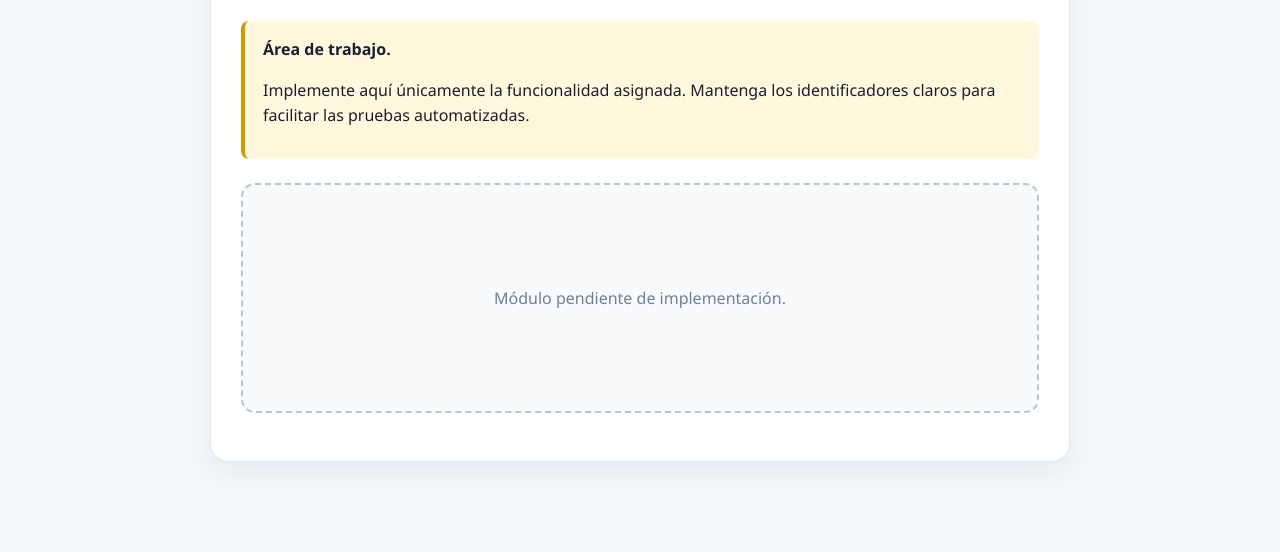
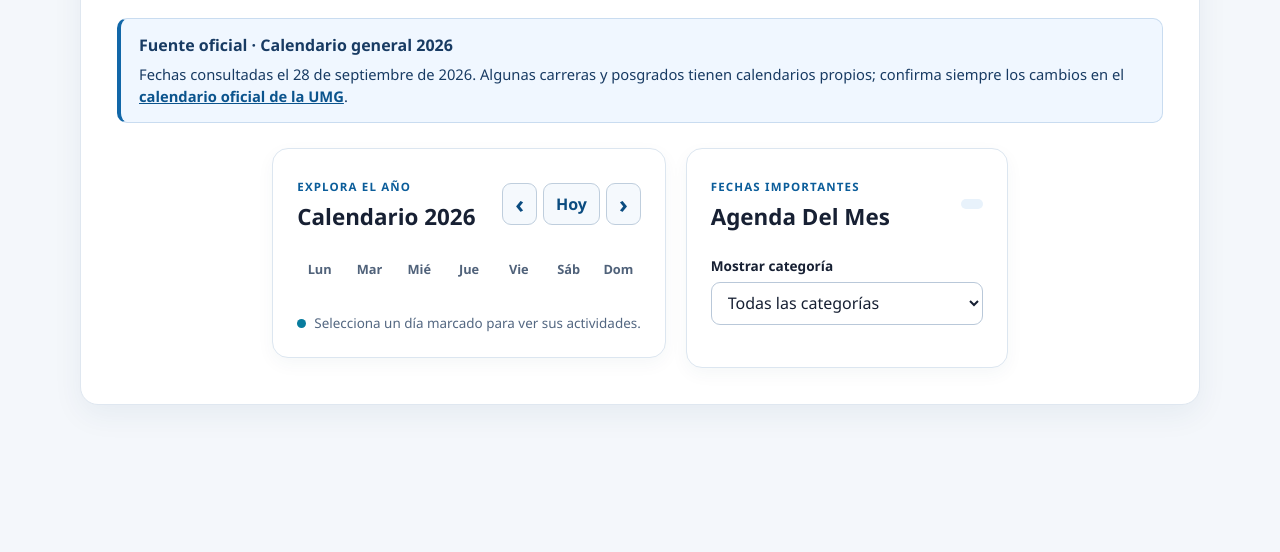
Before and after one commit to DarknessGT/portal-universitario-2026, a plain HTML site: page modules/15-calendario/index.html in a window 1280 px wide. Shown: the part 248-800 px from the top of the page. Drawn offline with Linux system fonts and the light colour scheme.

Commit message:
Diseñar interfaz adaptable del calendario académico

```diff
--- /dev/null
+++ b/modules/15-calendario/calendario.css
@@ -0,0 +1,49 @@
+/* Estilos propios del módulo 15; no afectan a los demás módulos. */
+.calendar-module .module-page{max-width:1160px}
+.calendar-module .module-workspace{padding:clamp(18px,4vw,36px)}
+.calendar-module h1{margin:14px 0 4px;font-size:clamp(1.8rem,4vw,2.6rem);line-height:1.2}
+.calendar-intro{color:#465972;margin:0 0 24px}
+.calendar-source{border:1px solid #c9dcf0;border-left:4px solid #1167a8;border-radius:10px;background:#f0f7ff;padding:14px 18px;margin-bottom:25px;color:#183b63}
+.calendar-source p{margin:5px 0 0;font-size:.92rem}
+.calendar-source a{color:#0b548d;font-weight:700}
+.calendar-module .student-area{display:block;min-height:0;padding:0;border:0;background:transparent}
+.calendar-layout{display:grid;grid-template-columns:minmax(0,1.1fr) minmax(0,.9fr);gap:20px;align-items:start}
+.calendar-panel{min-width:0;border:1px solid #dce6f0;border-radius:16px;padding:clamp(15px,2.5vw,24px);background:white;box-shadow:0 6px 18px #173b650b}
+.calendar-toolbar,.calendar-agenda-heading{display:flex;align-items:center;justify-content:space-between;gap:12px;flex-wrap:wrap;margin-bottom:20px}
+.calendar-overline{color:#0b5d9a;text-transform:uppercase;letter-spacing:.1em;font-size:.72rem;font-weight:800}
+.calendar-toolbar h2,.calendar-agenda h2{font-size:1.4rem;margin:2px 0 0;text-transform:capitalize}
+.calendar-navigation{display:flex;gap:6px}
+.calendar-navigation button,.calendar-clear{border:1px solid #bfcedd;border-radius:9px;color:#0b4c80;background:#f5f9fd;cursor:pointer;font:inherit;font-weight:700;min-height:42px;padding:4px 12px}
+.calendar-navigation button:first-child,.calendar-navigation button:last-child{font-size:1.5rem;line-height:1}
+.calendar-navigation button:hover:not(:disabled),.calendar-clear:hover{background:#e5f2fc}
+.calendar-navigation button:disabled{opacity:.45;cursor:not-allowed}
+.calendar-weekdays,.calendar-days{display:grid;grid-template-columns:repeat(7,minmax(0,1fr));gap:5px;text-align:center}
+.calendar-weekdays{font-size:.8rem;font-weight:800;color:#50627a;margin-bottom:8px}
+.calendar-weekdays span{padding:5px 0}
+.calendar-day{position:relative;display:grid;place-items:center;min-width:0;min-height:48px;border:1px solid transparent;border-radius:9px;font:inherit;font-weight:600;color:#35465c;background:transparent}
+.calendar-day--event{border-color:#c7deed;background:#eaf5fc;color:#064d7b;cursor:pointer}
+.calendar-day--event::after,.calendar-key{display:block;width:5px;height:5px;border-radius:50%;background:#087c9e;content:""}
+.calendar-day--event::after{position:absolute;bottom:5px;left:calc(50% - 2.5px)}
+.calendar-day--event:hover{background:#d5edf9}
+.calendar-day--event[aria-pressed="true"]{background:#0b5d9a;color:#fff;border-color:#0b5d9a}
+.calendar-day--event[aria-pressed="true"]::after{background:#fff}
+.calendar-day--today{outline:2px solid #bb6a20;outline-offset:-3px}
+.calendar-hint{display:flex;align-items:center;gap:8px;font-size:.84rem;color:#536781;margin:20px 0 0}
+.calendar-key{flex:none;width:9px;height:9px}
+.calendar-total{background:#e8f2fb;color:#0b548d;border-radius:100px;padding:5px 11px;font-size:.82rem;font-weight:800;white-space:nowrap}
+.calendar-filter-label{display:block;font-size:.85rem;font-weight:700;margin-bottom:6px}
+.calendar-agenda select{width:100%;min-height:43px;border:1px solid #b9c8d9;border-radius:9px;padding:8px 12px;background:white;color:#172033;font:inherit}
+.calendar-clear{display:block;margin:12px 0 0}
+.calendar-clear[hidden],.calendar-empty[hidden]{display:none}
+.calendar-events{list-style:none;margin:18px 0 0;padding:0;display:grid;gap:10px;max-height:560px;overflow-y:auto}
+.calendar-event{border:1px solid #e0e8f1;border-left:4px solid #0b5d9a;border-radius:9px;padding:12px 14px;background:#fbfdff}
+.calendar-event--evaluaciones{border-left-color:#b33a42}
+.calendar-event--asuetos{border-left-color:#277a4c}
+.calendar-event--inscripciones{border-left-color:#6c4da0}
+.calendar-event time{display:block;color:#435875;font-size:.83rem;font-weight:700}
+.calendar-event h3{font-size:.99rem;line-height:1.4;margin:4px 0 0}
+.calendar-empty{border:1px dashed #b9c8d9;border-radius:9px;padding:20px;color:#50627a;text-align:center}
+.calendar-module button:focus-visible,.calendar-module select:focus-visible,.calendar-module a:focus-visible{outline:3px solid #e08828;outline-offset:2px}
+.sr-only{position:absolute;width:1px;height:1px;padding:0;margin:-1px;overflow:hidden;clip:rect(0,0,0,0);white-space:nowrap;border:0}
+@media(max-width:790px){.calendar-layout{grid-template-columns:1fr}.calendar-events{max-height:none}}
+@media(max-width:420px){.calendar-weekdays,.calendar-days{gap:2px}.calendar-day{min-height:43px}.calendar-panel{padding:14px}.calendar-toolbar h2,.calendar-agenda h2{font-size:1.2rem}}
--- a/modules/15-calendario/index.html
+++ b/modules/15-calendario/index.html
@@ -3,31 +3,70 @@
 <head>
   <meta charset="UTF-8">
   <meta name="viewport" content="width=device-width, initial-scale=1.0">
-  <title>Módulo 15 - Calendario</title>
+  <title>Calendario académico 2026 - Portal universitario</title>
   <link rel="stylesheet" href="../../css/estilos.css">
+  <link rel="stylesheet" href="calendario.css">
 </head>
-<body>
+<body class="calendar-module">
   <main class="module-page">
     <a class="back-link" href="../../index.html">← Volver al portal</a>
     <section class="module-workspace">
       <span class="student-badge">Estudiante 15</span>
-      <h1>Calendario</h1>
-      <p><strong>Actividad:</strong> Mostrar fechas académicas importantes.</p>
+      <h1>Calendario académico 2026</h1>
+      <p class="calendar-intro">Fechas importantes del calendario general de la Universidad Mariano Gálvez de Guatemala.</p>
 
-      <div class="notice">
-        <strong>Área de trabajo.</strong>
-        <p>Implemente aquí únicamente la funcionalidad asignada. Mantenga los identificadores claros para facilitar las pruebas automatizadas.</p>
+      <div class="calendar-source">
+        <strong>Fuente oficial · Calendario general 2026</strong>
+        <p>Fechas consultadas el 28 de septiembre de 2026. Algunas carreras y posgrados tienen calendarios propios; confirma siempre los cambios en el <a href="https://umg.edu.gt/calendario" target="_blank" rel="noopener noreferrer">calendario oficial de la UMG<span class="sr-only"> (abre en una pestaña nueva)</span></a>.</p>
       </div>
 
       <div id="app-15" class="student-area">
-        <!-- TODO ESTUDIANTE 15: agregue aquí la interfaz de su módulo -->
-        <p class="placeholder">Módulo pendiente de implementación.</p>
+        <div class="calendar-layout">
+          <section class="calendar-panel" aria-label="Vista mensual">
+            <div class="calendar-toolbar">
+              <div>
+                <span class="calendar-overline">Explora el año</span>
+                <h2 id="mes-15">Calendario 2026</h2>
+              </div>
+              <nav class="calendar-navigation" aria-label="Navegación del calendario">
+                <button id="anterior-15" type="button" aria-label="Mes anterior" title="Mes anterior">‹</button>
+                <button id="hoy-15" type="button">Hoy</button>
+                <button id="siguiente-15" type="button" aria-label="Mes siguiente" title="Mes siguiente">›</button>
+              </nav>
+            </div>
+            <div class="calendar-weekdays" aria-hidden="true">
+              <span>Lun</span><span>Mar</span><span>Mié</span><span>Jue</span><span>Vie</span><span>Sáb</span><span>Dom</span>
+            </div>
+            <div id="dias-15" class="calendar-days" role="group" aria-label="Días del mes"></div>
+            <p class="calendar-hint"><span class="calendar-key" aria-hidden="true"></span> Selecciona un día marcado para ver sus actividades.</p>
+          </section>
+
+          <section class="calendar-panel calendar-agenda" aria-labelledby="agenda-titulo-15">
+            <div class="calendar-agenda-heading">
+              <div>
+                <span class="calendar-overline">Fechas importantes</span>
+                <h2 id="agenda-titulo-15">Agenda del mes</h2>
+              </div>
+              <span id="total-15" class="calendar-total"></span>
+            </div>
+            <label class="calendar-filter-label" for="filtro-15">Mostrar categoría</label>
+            <select id="filtro-15">
+              <option value="todas">Todas las categorías</option>
+              <option value="actividades">Actividades académicas</option>
+              <option value="inscripciones">Inscripciones</option>
+              <option value="evaluaciones">Evaluaciones</option>
+              <option value="asuetos">Asuetos</option>
+            </select>
+            <button id="limpiar-15" class="calendar-clear" type="button" hidden>Ver todo el mes</button>
+            <ul id="eventos-15" class="calendar-events"></ul>
+            <p id="sin-eventos-15" class="calendar-empty" hidden>No hay fechas publicadas para esta selección.</p>
+          </section>
+        </div>
       </div>
 
-      <p id="resultado-15" class="result" aria-live="polite"></p>
+      <p id="resultado-15" class="sr-only" role="status" aria-live="polite"></p>
     </section>
   </main>
-  <script src="../../js/app.js"></script>
   <script src="modulo.js"></script>
 </body>
 </html>
```
